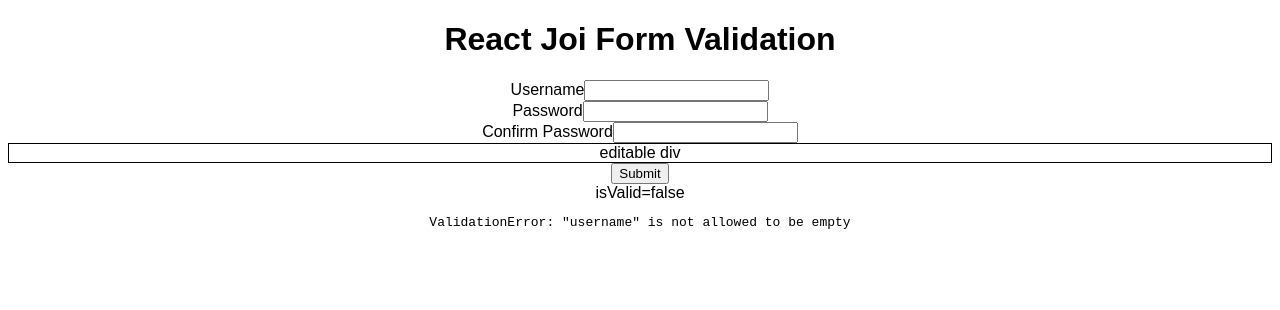
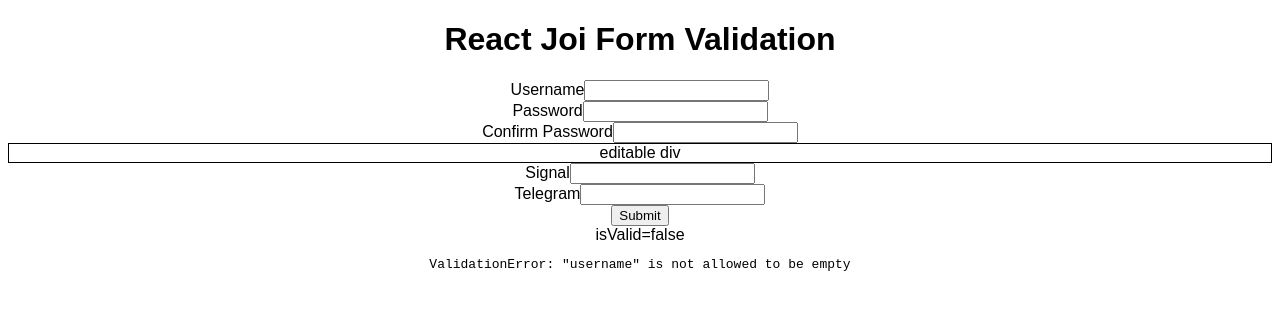
Before and after one commit to joshuaebowling/react-joi-form-validation, a React (Create React App) app: page / in a window 1280 px wide. Shown: the top 310 px of the page. Built offline with nearby package versions, Linux system fonts and the light colour scheme.

Commit message:
implement xor with signal/telegram

```diff
--- a/src/forms/CreateUser.tsx
+++ b/src/forms/CreateUser.tsx
@@ -43,6 +43,15 @@
       >
         editable div
       </div>
+      <label htmlFor="signal">Signal</label>
+      <input name="signal" onChange={(e) => update("signal", e.target.value)} />
+      <br />
+      <label htmlFor="telegram">Telegram</label>
+      <input
+        name="telegram"
+        onChange={(e) => update("telegram", e.target.value)}
+      />
+      <br />
       <input type="submit"></input>
       <div>isValid={JSON.stringify(isValid)}</div>
       {errors && <pre>{errors.toString()}</pre>}
--- a/src/schemas/CreateUser.ts
+++ b/src/schemas/CreateUser.ts
@@ -4,7 +4,9 @@
   username: Joi.string().required().min(5).max(25),
   password: Joi.string().required().min(8).max(16),
   confirmPassword: Joi.string().required().equal(Joi.ref("password")),
-  random: Joi.string().required()
-});
+  random: Joi.string().required(),
+  signal: Joi.string().min(10).max(10),
+  telegram: Joi.string().min(10).max(10)
+}).xor("signal", "telegram");
 
 export default CreateUser;
```
